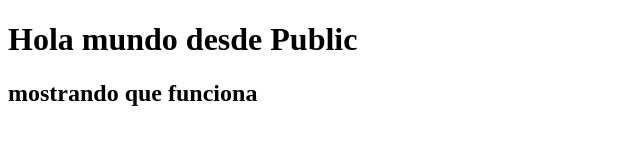
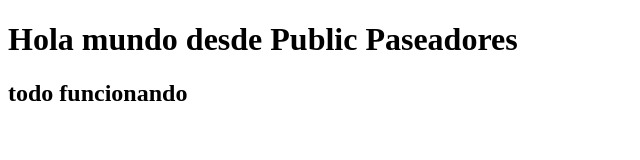
Before and after one commit to javialvaredo/tp_tp_node_24126_Backend, a website: page CRUD_Api/public/index.html in a window 1280 px wide. Shown: the whole page, without its empty margins (0-640 px from the left). Drawn offline with Linux system fonts and the light colour scheme.

```diff
--- a/CRUD_Api/controllers/posteosControllers.js
+++ b/CRUD_Api/controllers/posteosControllers.js
@@ -37,8 +37,6 @@
   }
 
 };
-
-
 
 
 
--- a/CRUD_Api/public/index.html
+++ b/CRUD_Api/public/index.html
@@ -7,8 +7,8 @@
 </head>
 <body>
 
-    <h1>Hola mundo desde Public</h1>
-    <h2> mostrando que funciona</h2>
+    <h1>Hola mundo desde Public Paseadores</h1>
+    <h2> todo funcionando</h2>
 
 </body>
 </html>
```
Also changed, not shown: CRUD_Api/config.js (+2 -14 lines), CRUD_Api/database/database.js (+3 -13 lines), CRUD_Api/database/mySql.md (+9 -0 lines), CRUD_Api/index.js (+0 -9 lines), README.md.
